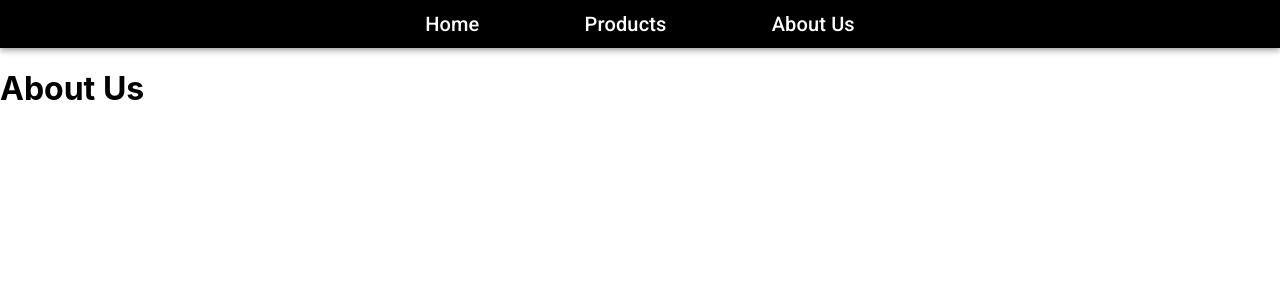
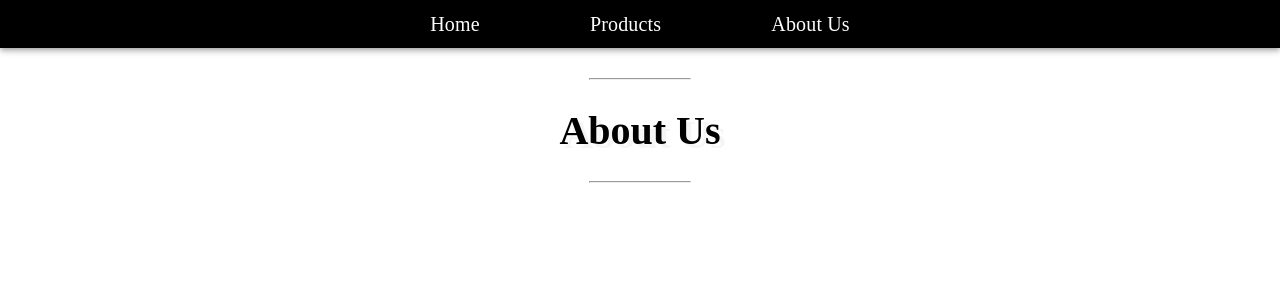
Before and after one commit to 007Abdullah/Shoe-Store, a React (Create React App) app: page /about in a window 1280 px wide. Shown: the top 300 px of the page. Built offline with nearby package versions, Linux system fonts and the light colour scheme.

Commit message:
setting components wise

```diff
--- a/src/components/About.js
+++ b/src/components/About.js
@@ -1,10 +1,10 @@
 import React from 'react';
-
+import { Mainheading } from './Mainheading';
 
 export default function About() {
     return (
         <React.Fragment>
-            <h1>About Us</h1>
+            <Mainheading text="About Us" />
         </React.Fragment>
     )
 }
--- a/src/components/Home.js
+++ b/src/components/Home.js
@@ -1,15 +1,9 @@
 import React from 'react';
 import { makeStyles } from '@material-ui/core/styles';
 import { Footer } from './Footer';
+import { Mainheading } from './Mainheading';
 
 const useStyles = makeStyles((theme) => ({
-    heading: {
-        color: 'black',
-        fontFamily: 'Serif',
-        textAlign: 'center',
-        textShadow: '5px 4px #f5f5f5',
-        fontSize: '40px'
-    },
     imgs: {
         display: 'flex',
         justifyContent: 'center',
@@ -19,9 +13,7 @@ export default function Home() {
     const classes = useStyles();
     return (
         <React.Fragment>
-            <hr style={{ width: '100px', marginTop: '30px' }} />
-            <h1 className={classes.heading}>Shoe Store</h1>
-            <hr style={{ width: '100px' }} />
+            <Mainheading text="Shoe Store" />
             <div className={classes.imgs}>
                 <img src="https://cms-cdn.thesolesupplier.co.uk/2019/01/Nike-Adapt-BB-Black-White-AO2582-001.png" alt="Shoe Store" />
             </div>
--- /dev/null
+++ b/src/components/Mainheading.js
@@ -0,0 +1,24 @@
+import React from 'react'
+import { makeStyles } from '@material-ui/core/styles';
+
+const useStyles = makeStyles((theme) => ({
+    heading: {
+        color: 'black',
+        fontFamily: 'Serif',
+        textAlign: 'center',
+        textShadow: '5px 4px #f5f5f5',
+        fontSize: '40px'
+    }
+}))
+export const Mainheading = (props) => {
+
+    const classes = useStyles();
+
+    return (
+        <React.Fragment>
+            <hr style={{ width: '100px', marginTop: '30px' }} />
+            <h1 className={classes.heading}>{props.text}</h1>
+            <hr style={{ width: '100px' }} />
+        </React.Fragment>
+    )
+}
--- a/src/components/Navbar.js
+++ b/src/components/Navbar.js
@@ -9,7 +9,7 @@ const useStyles = makeStyles((theme) => ({
         flexGrow: 1,
     },
     nav: {
-        backgroundColor: 'black'
+        backgroundColor: 'black',
     },
     align: {
         width: '50%',
@@ -20,6 +20,7 @@ const useStyles = makeStyles((theme) => ({
     },
     link: {
         color: 'white',
+        fontFamily: 'Serif',
         textDecoration: 'none'
     }
 }));
--- a/src/components/Products.js
+++ b/src/components/Products.js
@@ -1,9 +1,16 @@
 import React from 'react';
+// import { makeStyles } from '@material-ui/core/styles';
+import { Mainheading } from './Mainheading';
+
+// const useStyles = makeStyles((theme) => ({
+
+// }))
 
 export default function Products() {
+    // const classes = useStyles();
     return (
         <React.Fragment>
-            <h1>Products</h1>
+            <Mainheading text="Products" />
         </React.Fragment>
     )
 }
```
